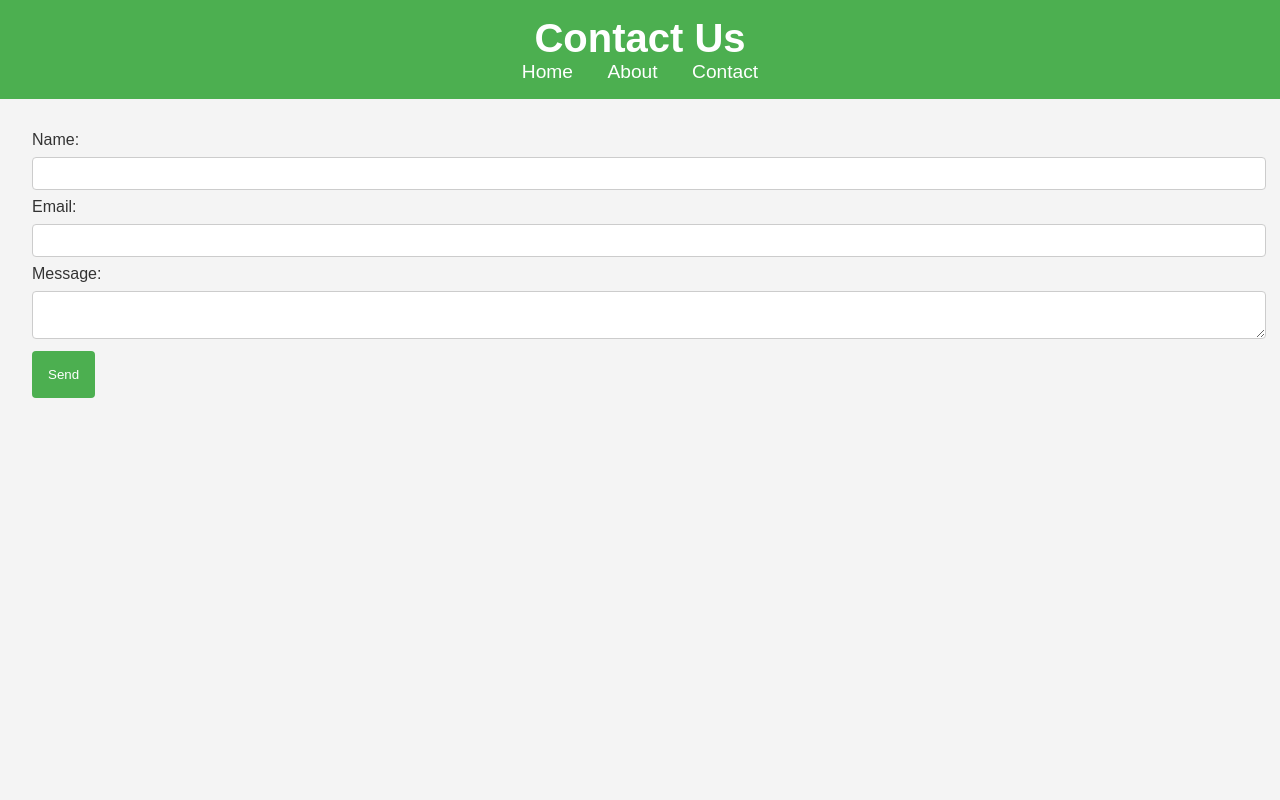
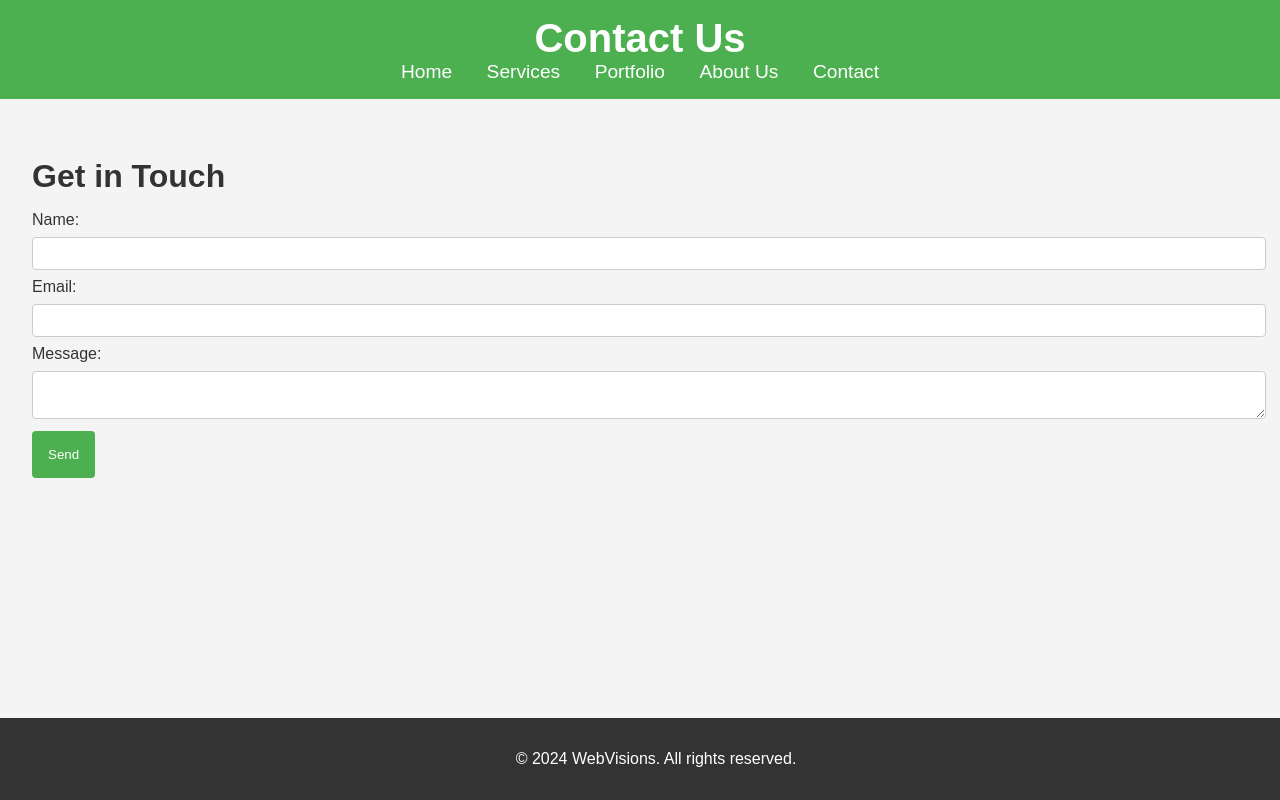
Before and after one commit to RHI-BLANK/project2, a Flask app: page /contact in a window 1280 px wide. Run offline with Flask 3, Linux system fonts and the light colour scheme.

Commit message:
Update contact.html

```diff
--- a/templates/contact.html
+++ b/templates/contact.html
@@ -3,20 +3,24 @@
 <head>
     <meta charset="UTF-8">
     <meta name="viewport" content="width=device-width, initial-scale=1.0">
-    <title>Contact - My Flask Website</title>
-    <link rel="stylesheet" href="{{ url_for('static', filename='style.css') }}">
+    <title>Contact Us - WebVisions</title>
+    <link rel="stylesheet" href="static/style.css">
 </head>
 <body>
     <header>
         <h1>Contact Us</h1>
         <nav>
-            <a href="{{ url_for('home') }}">Home</a>
-            <a href="{{ url_for('about') }}">About</a>
-            <a href="{{ url_for('contact') }}">Contact</a>
+            <a href="index.html">Home</a>
+            <a href="services.html">Services</a>
+            <a href="portfolio.html">Portfolio</a>
+            <a href="about.html">About Us</a>
+            <a href="contact.html">Contact</a>
         </nav>
     </header>
     <main>
-        <form method="post" action="{{ url_for('contact') }}">
+        <section>
+            <h2>Get in Touch</h2>
+            <form id="contact-form" method="post" action="/contact">
                 <label for="name">Name:</label>
                 <input type="text" id="name" name="name" required>
                 <label for="email">Email:</label>
@@ -25,13 +29,10 @@
                 <textarea id="message" name="message" required></textarea>
                 <button type="submit">Send</button>
             </form>
-        {% with messages = get_flashed_messages(with_categories=true) %}
-        {% if messages %}
-            {% for category, message in messages %}
-                <div class="flash {{ category }}">{{ message }}</div>
-            {% endfor %}
-        {% endif %}
-        {% endwith %}
+        </section>
     </main>
+    <footer>
+        <p>&copy; 2024 WebVisions. All rights reserved.</p>
+    </footer>
 </body>
 </html>
```
Lines whose indentation alone changed are shown as unchanged.
